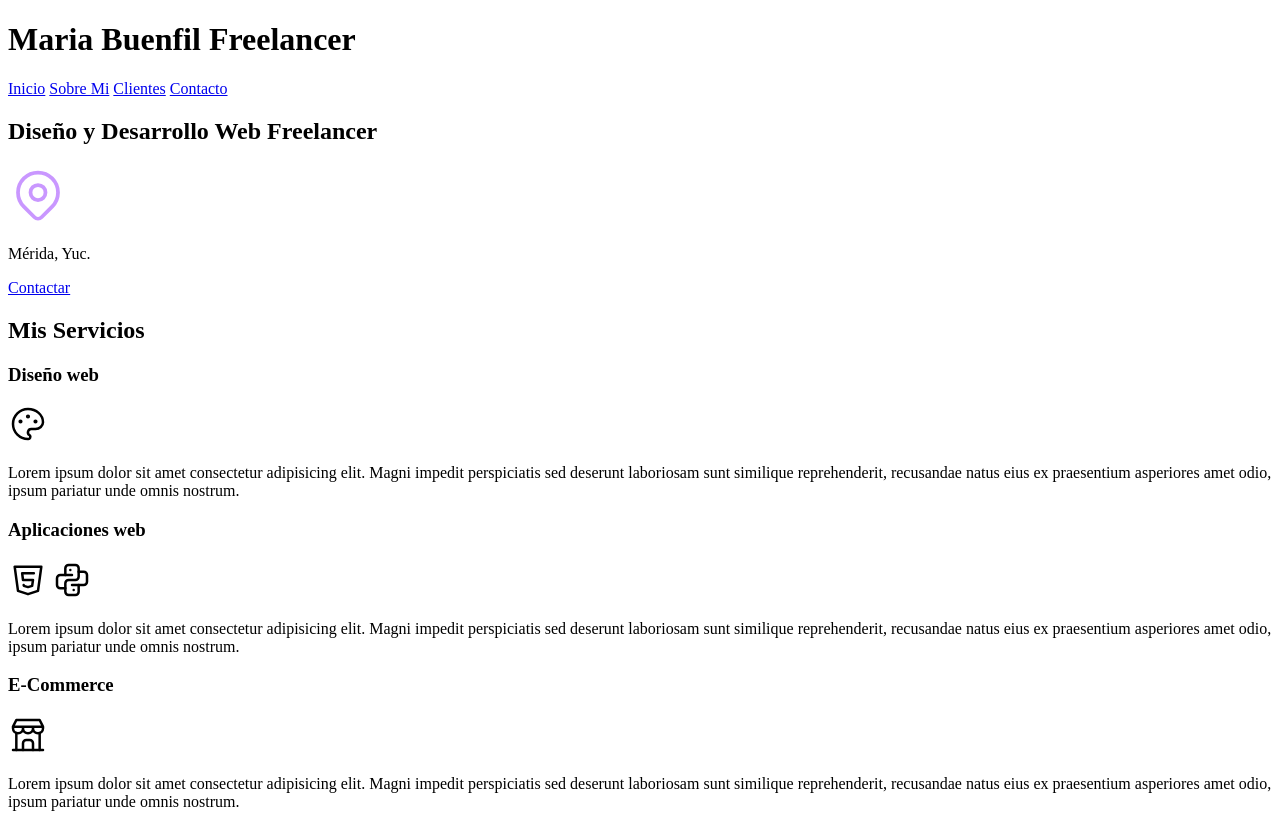
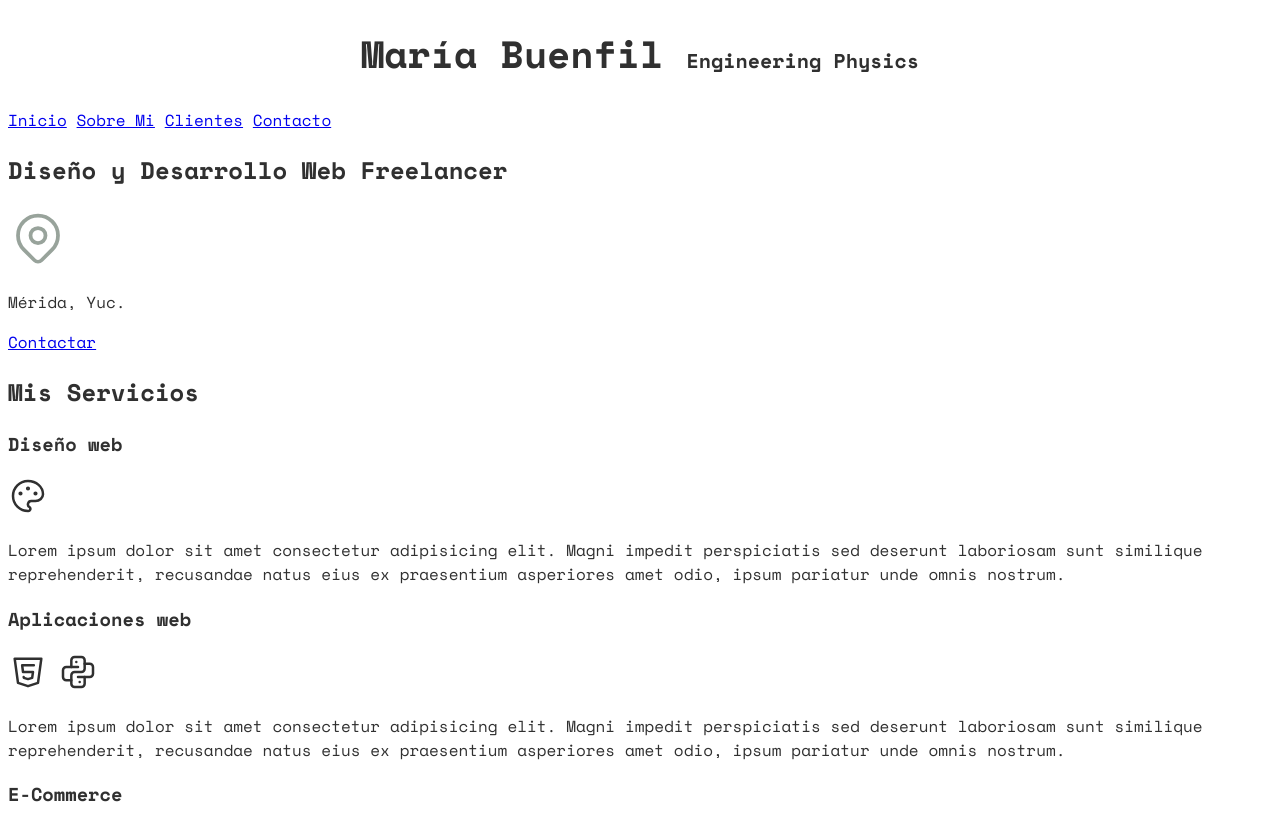
Before and after one commit to astrolu/first_website, a plain HTML site: page index.html in a window 1280 px wide. Shown: the top 814 px of the page. Drawn offline with nearby package versions, Linux system fonts and the light colour scheme.

Commit message:
Added css/style.css

```diff
--- /dev/null
+++ b/css/style.css
@@ -0,0 +1,41 @@
+:root {
+    /* Color palette*/
+    --black: #303030;
+    --cream: #e8cec1;
+    --olive: #98a39b;
+    --babyblue: #afbccb;
+    --white: #fff;
+    --gray: #c0c0c0;
+    /* Font size*/
+    --main-fsize: 3.8rem
+}
+
+html {
+    font-size: 62.5%;
+    /* 1 rem = 10 px*/
+    color: var(--black);
+    font-family: 'Space Mono', monospace;
+}
+
+body {
+    font-size: 16px;
+    /* 1 rem = 10 px*/
+}
+
+.map {
+    stroke: var(--olive);
+}
+
+.iconos {
+    stroke: var(--black);
+}
+
+h1 {
+    text-align: center;
+    font-size: var(--main-fsize);
+
+}
+
+span {
+    font-size: 2rem;
+}
--- a/index.html
+++ b/index.html
@@ -7,11 +7,17 @@
     <meta http-equiv="X-UA-Compatible" content="IE=edge">
     <meta name="viewport" content="width=device-width, initial-scale=1.0">
     <title>WebDev Astrolu</title> <!-- <title> cambia el nombre de la pag-->
+
+    <link href="https://fonts.googleapis.com/css2?family=Space+Mono:wght@400;700&display=swap" rel="stylesheet">
+
+    <link rel="preload" href="css/style.css" as="style">
+    <link rel="stylesheet" href="css/style.css">
+
 </head>
 
 <body>
     <header>
-        <h1>Maria Buenfil Freelancer</h1>
+        <h1>María Buenfil <span>Engineering Physics</span> </h1>
     </header>
 
     <nav>
@@ -25,8 +31,8 @@
         <h2>Diseño y Desarrollo Web Freelancer</h2>
 
         <!--Icono de ubicacipon-->
-        <svg xmlns="http://www.w3.org/2000/svg" class="icon icon-tabler icon-tabler-map-pin" width="60" height="60"
-            viewBox="0 0 24 24" stroke-width="1.5" stroke="#C997FF" fill="none" stroke-linecap="round"
+        <svg class="map" xmlns="http://www.w3.org/2000/svg" class="icon icon-tabler icon-tabler-map-pin" width="60"
+            height="60" viewBox="0 0 24 24" stroke-width="1.5" stroke="#C997FF" fill="none" stroke-linecap="round"
             stroke-linejoin="round">
             <path stroke="none" d="M0 0h24v24H0z" fill="none" />
             <circle cx="12" cy="11" r="3" />
@@ -41,9 +47,9 @@
 
         <section>
             <h3>Diseño web</h3>
-            <svg xmlns="http://www.w3.org/2000/svg" class="icon icon-tabler icon-tabler-palette" width="40" height="40"
-                viewBox="0 0 24 24" stroke-width="1.5" stroke="currentColor" fill="none" stroke-linecap="round"
-                stroke-linejoin="round">
+            <svg class="iconos" xmlns="http://www.w3.org/2000/svg" class="icon icon-tabler icon-tabler-palette"
+                width="40" height="40" viewBox="0 0 24 24" stroke-width="1.5" stroke="#000000" fill="none"
+                stroke-linecap="round" stroke-linejoin="round">
                 <path stroke="none" d="M0 0h24v24H0z" fill="none" />
                 <path
                     d="M12 21a9 9 0 1 1 0 -18a9 8 0 0 1 9 8a4.5 4 0 0 1 -4.5 4h-2.5a2 2 0 0 0 -1 3.75a1.3 1.3 0 0 1 -1 2.25" />
@@ -63,8 +69,8 @@
             <h3>Aplicaciones web</h3>
 
             <!--Icono de html-->
-            <svg xmlns="http://www.w3.org/2000/svg" class="icon icon-tabler icon-tabler-brand-html5" width="40"
-                height="40" viewBox="0 0 24 24" stroke-width="1.5" stroke="currentColor" fill="none"
+            <svg class="iconos" xmlns="http://www.w3.org/2000/svg" class="icon icon-tabler icon-tabler-brand-html5"
+                width="40" height="40" viewBox="0 0 24 24" stroke-width="1.5" stroke="#000000" fill="none"
                 stroke-linecap="round" stroke-linejoin="round">
                 <path stroke="none" d="M0 0h24v24H0z" fill="none" />
                 <path d="M20 4l-2 14.5l-6 2l-6 -2l-2 -14.5z" />
@@ -72,8 +78,8 @@
             </svg>
 
             <!--Icono de python-->
-            <svg xmlns="http://www.w3.org/2000/svg" class="icon icon-tabler icon-tabler-brand-python" width="40"
-                height="40" viewBox="0 0 24 24" stroke-width="1.5" stroke="currentColor" fill="none"
+            <svg class="iconos" xmlns="http://www.w3.org/2000/svg" class="icon icon-tabler icon-tabler-brand-python"
+                width="40" height="40" viewBox="0 0 24 24" stroke-width="1.5" stroke="#000000" fill="none"
                 stroke-linecap="round" stroke-linejoin="round">
                 <path stroke="none" d="M0 0h24v24H0z" fill="none" />
                 <path d="M12 9h-7a2 2 0 0 0 -2 2v4a2 2 0 0 0 2 2h3" />
@@ -96,8 +102,8 @@
             <h3>E-Commerce</h3>
 
             <!--Icono de tiendita-->
-            <svg xmlns="http://www.w3.org/2000/svg" class="icon icon-tabler icon-tabler-building-store" width="40"
-                height="40" viewBox="0 0 24 24" stroke-width="1.5" stroke="currentColor" fill="none"
+            <svg class="iconos" xmlns="http://www.w3.org/2000/svg" class="icon icon-tabler icon-tabler-building-store"
+                width="40" height="40" viewBox="0 0 24 24" stroke-width="1.5" stroke="#000000" fill="none"
                 stroke-linecap="round" stroke-linejoin="round">
                 <path stroke="none" d="M0 0h24v24H0z" fill="none" />
                 <line x1="3" y1="21" x2="21" y2="21" />
```
